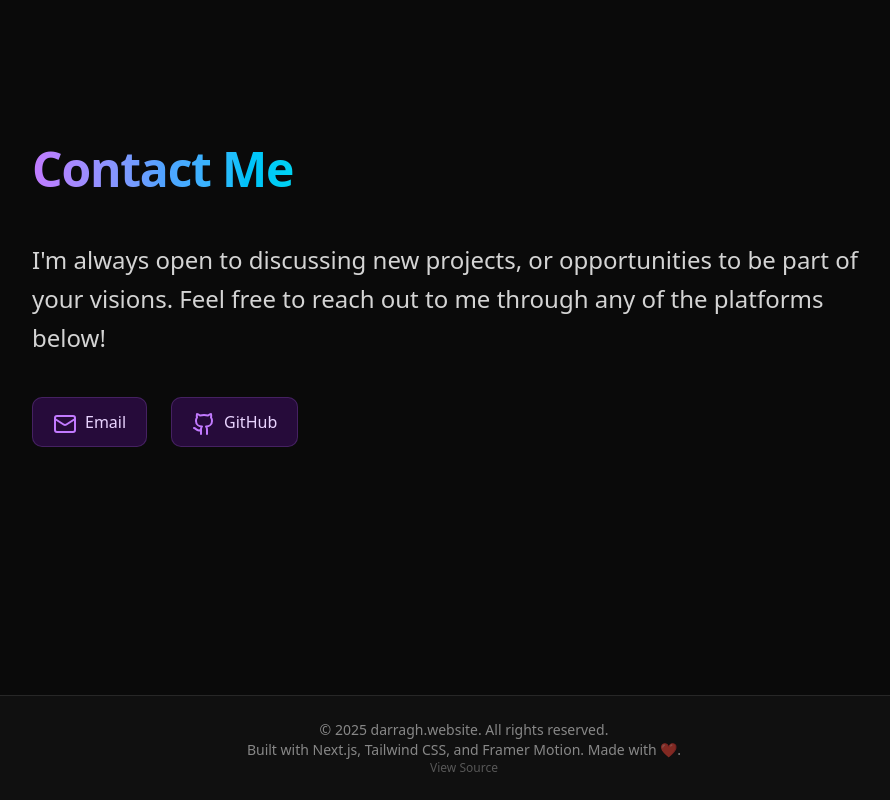
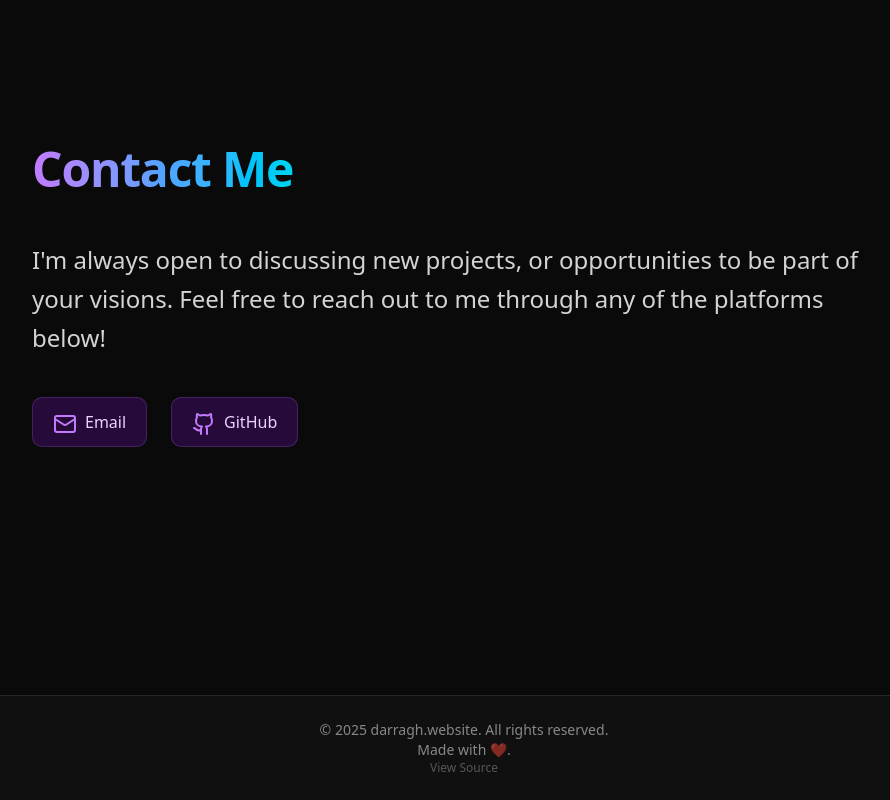
Before and after one commit to darraghd493/personal-site, a Next.js app: page / in a window 1280 px wide. Shown: the part 2520-3320 px from the top of the page, without its empty margins (176-1066 px from the left). Built offline with nearby package versions, Linux system fonts and the light colour scheme.

Commit message:
misc: remove framework/dependency attributions

```diff
--- a/src/components/main-footer.tsx
+++ b/src/components/main-footer.tsx
@@ -7,7 +7,7 @@ export default function MainFooter() {
                 &copy; {new Date().getFullYear()} darragh.website. All rights reserved.
             </p>
             <p className="text-sm text-center text-white/50">
-                Built with Next.js, Tailwind CSS, and Framer Motion. Made with &#10084;.
+                Made with &#10084;.
             </p>
             <a
                 href="https://github.com/darraghd493/personal-site"
```
